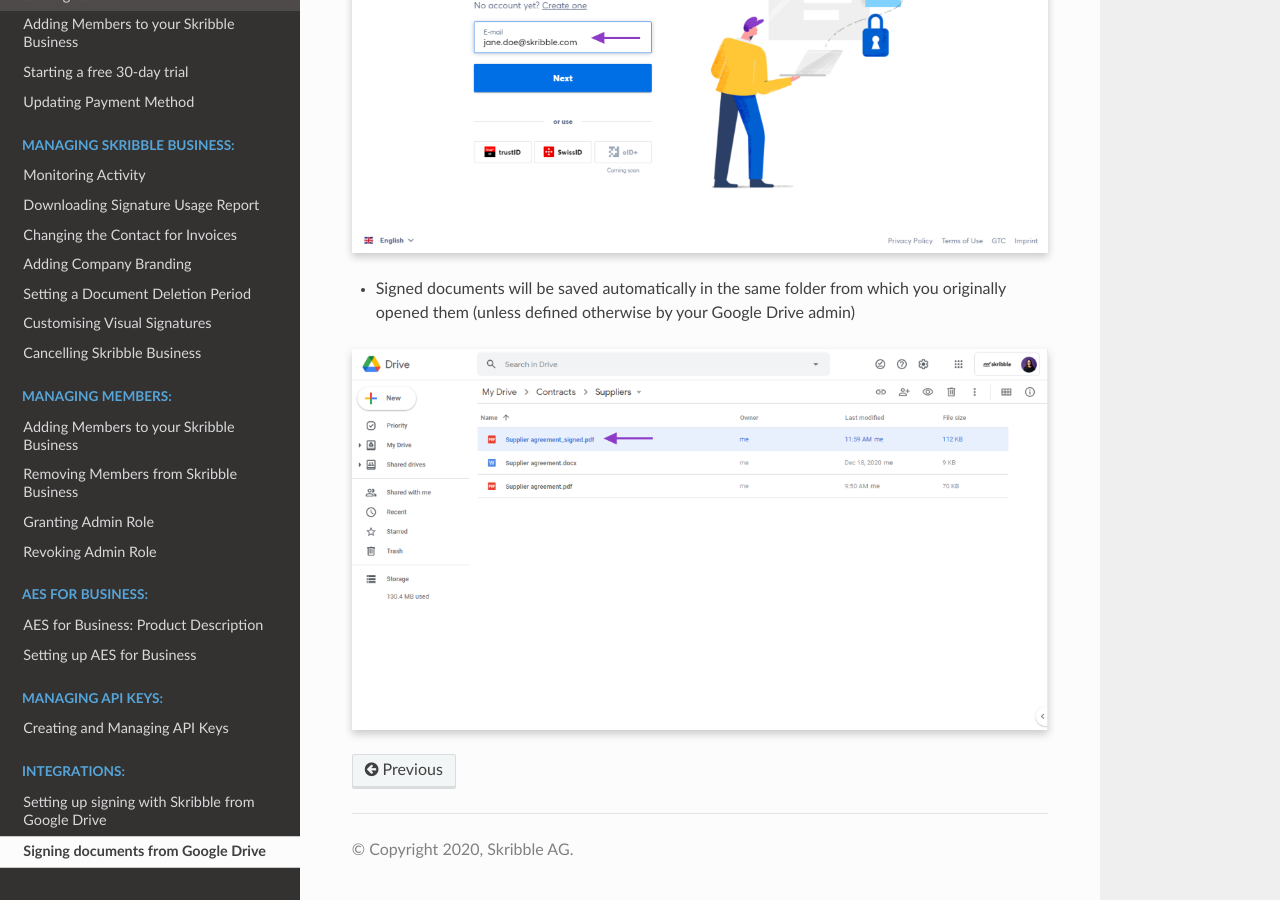
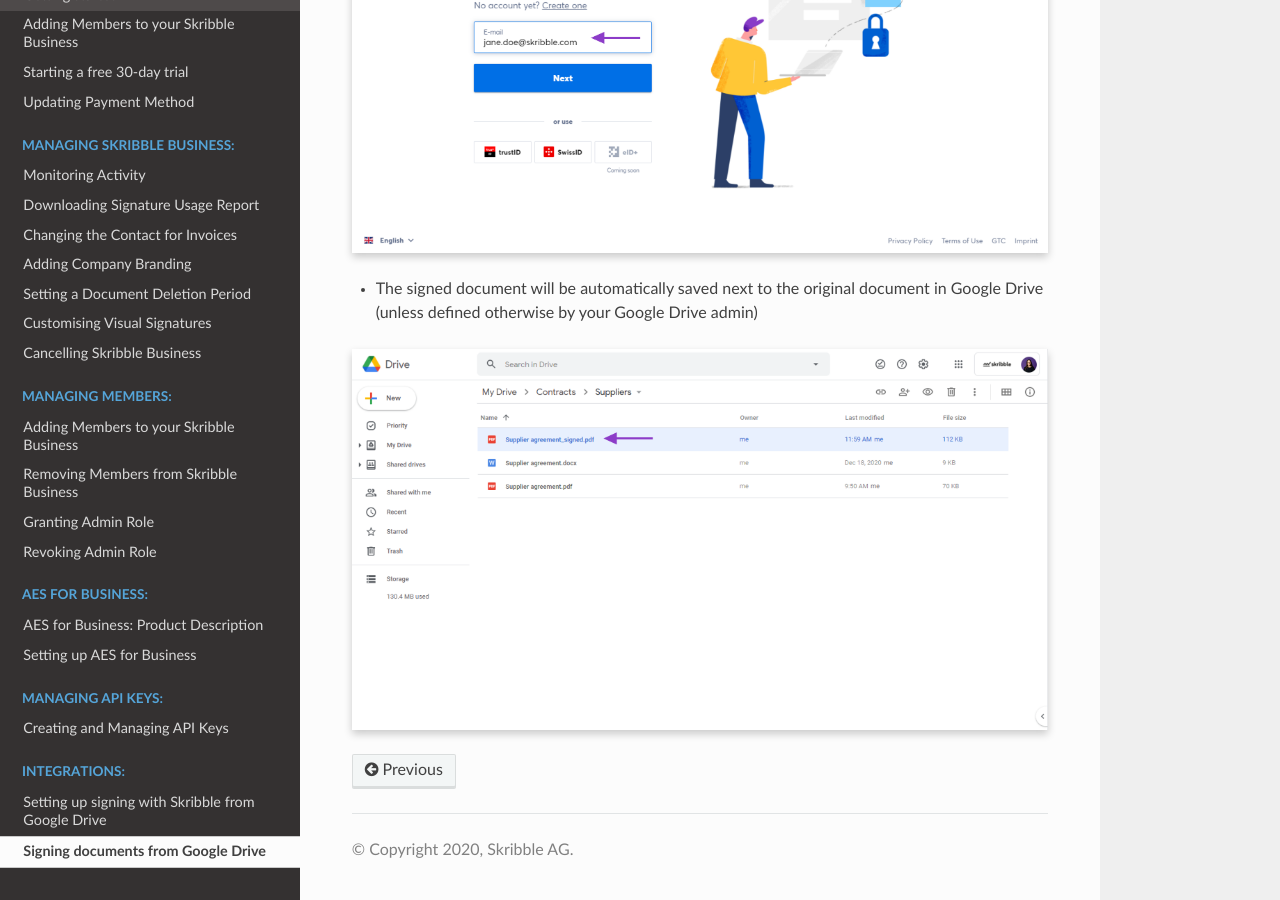
Before and after one commit to matthieu-bt/business-guide, a Sphinx documentation site: the page built from source/integrations/signgoogle.rst, in a window 1280 px wide and 900 px high, scrolled down 1608 px. Built offline with Sphinx 7.4.7 and the Read the Docs theme 2.0.0, drawn with Linux system fonts in a browser that asks for light colours.

Commit message:
Content update
signed documents

```diff
--- a/source/integrations/signgoogle.rst
+++ b/source/integrations/signgoogle.rst
@@ -41,7 +41,7 @@
     :class: with-shadow
 
 
-- Signed documents will be saved automatically in the same folder from which you originally opened them (unless defined otherwise by your Google Drive admin)
+- The signed document will be automatically saved next to the original document in Google Drive (unless defined otherwise by your Google Drive admin)
 
 
 .. image:: 7_signed_document_folder.png
```
